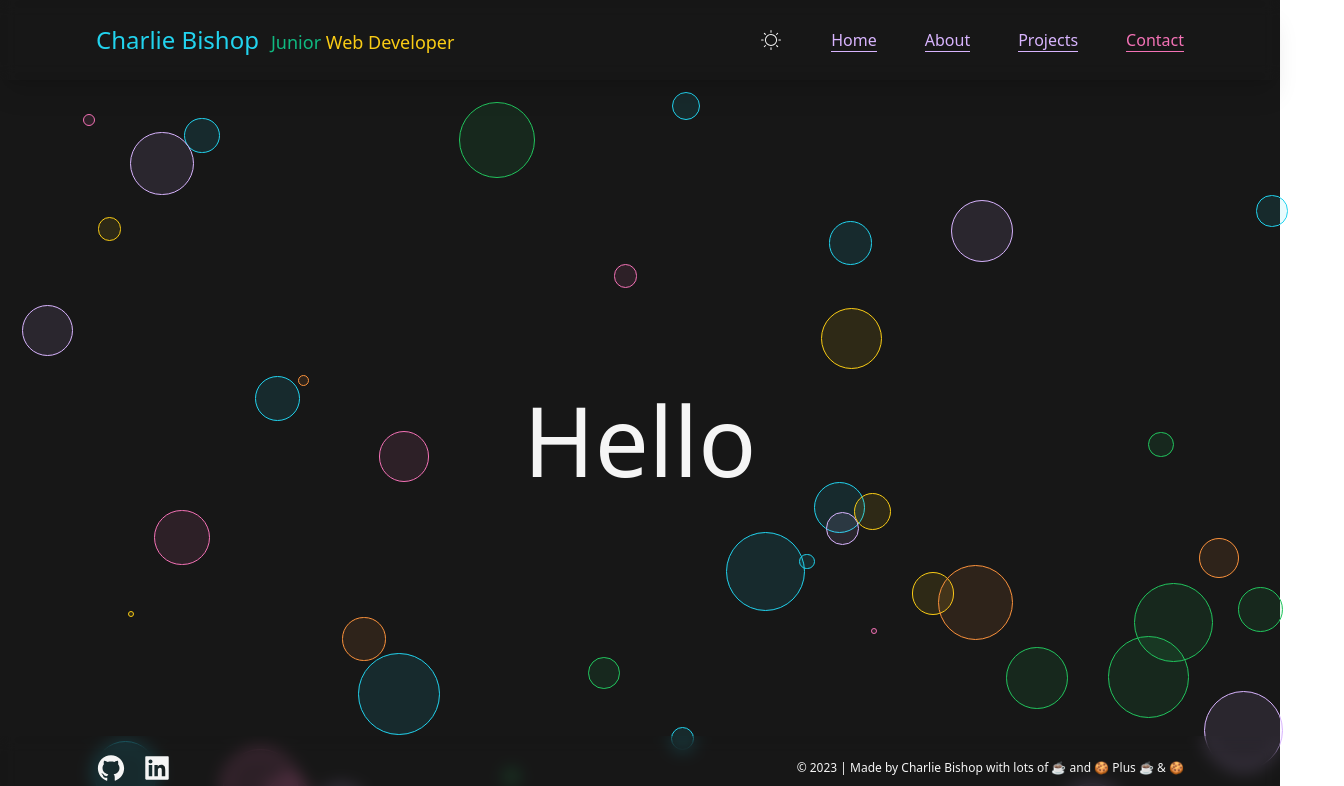
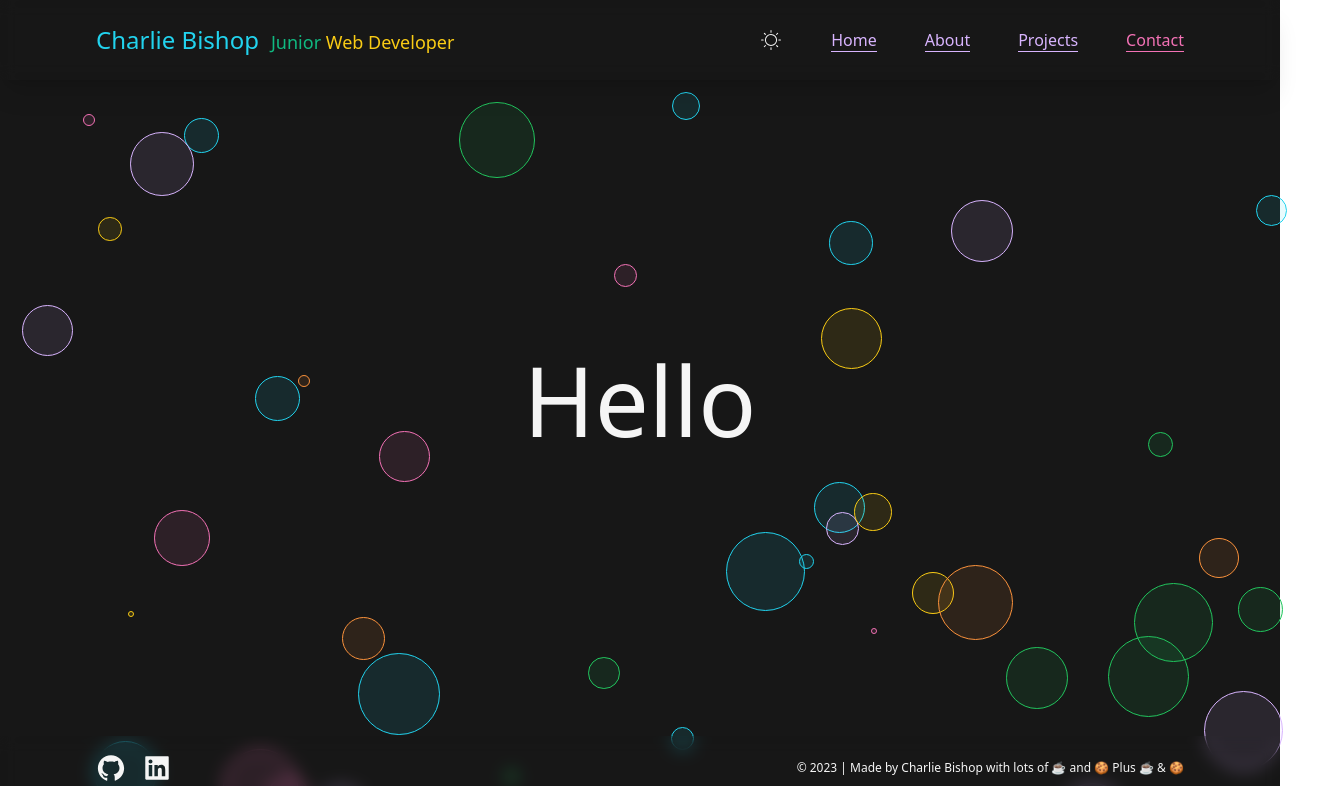
Before and after one commit to charlieBdev/portfolio, a Next.js app: page / in a window 1280 px wide. Shown: the top 786 px of the page, 1344 px wide, since content can reach past the window. Built offline with nearby package versions, Linux system fonts and the light colour scheme.

Commit message:
add plax

```diff
--- a/src/app/Components/Bubbles.jsx
+++ b/src/app/Components/Bubbles.jsx
@@ -1,37 +1,39 @@
 'use client';
 
-import { AnimatePresence, motion } from 'framer-motion';
-import { useState, useEffect } from 'react';
+import getRandomColor from '@/utils/getRandomColor';
+import {
+	AnimatePresence,
+	motion,
+	useInView,
+	useScroll,
+	useTransform,
+} from 'framer-motion';
+import { useState, useEffect, useRef } from 'react';
 
-export const Bubbles = () => {
+export const Bubbles = ({ setActiveLink }) => {
+	const ref = useRef(null);
+	const isInViewMainText = useInView(ref, { amount: 0.9 });
+
+	useEffect(() => {
+		if (isInViewMainText) setActiveLink('Home');
+	}, [isInViewMainText, setActiveLink]);
+
+	const { scrollYProgress } = useScroll({
+		target: ref,
+		offset: ['start start', 'end start'],
+	});
+
+	const backgroundY = useTransform(scrollYProgress, [0, 1], ['0%', '100%']);
+	const textY = useTransform(scrollYProgress, [0, 1], ['0%', '200%']);
+
 	const [bubbles, setBubbles] = useState([]);
 	const maxBubbleSize = 83;
-
-	const getRandomColor = () => {
-		const colors = [
-			'244, 114, 182',
-			// cyan
-			'34, 211, 238',
-			// emerald
-			// '16, 185, 129',
-			'250, 204, 21',
-			'251, 146, 60',
-			// purple
-			'216, 180, 254',
-			// green
-			'34, 197, 94',
-			// '255, 255, 255',
-			// '0, 0, 0',
-		];
-		const randomIndex = Math.floor(Math.random() * colors.length);
-		return colors[randomIndex];
-	};
 
 	useEffect(() => {
 		const initialBubbles = [];
 		for (let i = 0; i < 48; i++) {
 			initialBubbles.push({
-				id: i, // Add an ID to identify each bubble
+				id: i,
 				x: Math.random() * window.innerWidth,
 				y: Math.random() * window.innerHeight,
 				radius: Math.random() * maxBubbleSize,
@@ -47,7 +49,14 @@ export const Bubbles = () => {
 	};
 
 	return (
-		<div className='bg-inherit mt-20 fixed top-0 w-full'>
+		<div
+			ref={ref}
+			className='relative w-full min-h-[calc(100vh-5rem)] mt-20 flex flex-col justify-center items-center'
+		>
+			<motion.div style={{ y: textY }}>
+				<p className='text-8xl relative select-none z-10'>Hello</p>
+			</motion.div>
+			<div className='mt-20 w-full'>
 				<AnimatePresence>
 					{bubbles.map((bubble) => (
 						<motion.div
@@ -56,13 +65,14 @@ export const Bubbles = () => {
 								position: 'absolute',
 								left: bubble.x,
 								top: bubble.y,
+								y: backgroundY,
 								width: bubble.radius,
 								height: bubble.radius,
 								borderRadius: '50%',
 								backgroundColor: `rgba(${bubble.color}, 0.1)`,
 								border: `1px solid rgba(${bubble.color}, 1)`,
 								cursor: 'pointer',
-							zIndex: 100,
+								zIndex: 0,
 							}}
 							onClick={() => popBubble(bubble.id)}
 							className='hover:animate-pulse'
@@ -74,5 +84,6 @@ export const Bubbles = () => {
 					))}
 				</AnimatePresence>
 			</div>
+		</div>
 	);
 };
--- a/src/app/Components/MainText.jsx
+++ /dev/null
@@ -1,49 +0,0 @@
-'use client';
-import { animated, useSpring } from '@react-spring/web';
-import { motion, useInView } from 'framer-motion';
-import { useEffect, useRef } from 'react';
-
-export const MainText = ({ setActiveLink }) => {
-	const getRandomDelay = () => Math.floor(Math.random() * 1000) + 500; // Adjust delay range as needed
-
-	const flickerAnimation = useSpring({
-		to: async (next) => {
-			while (true) {
-				await next({ opacity: 0.3 });
-				await next({ opacity: 1 });
-				await next({ opacity: 0.6 });
-				await next({ opacity: 1 });
-				await next({ opacity: 0.4 });
-				await next({ opacity: 1 });
-				await next({ opacity: 0.5 });
-				await next({ opacity: 1 });
-				await next({ opacity: 0.7 });
-				await next({ opacity: 1 });
-
-				await new Promise((resolve) => setTimeout(resolve, getRandomDelay()));
-			}
-		},
-		from: { opacity: 1 },
-		config: { tension: 200, friction: 10 },
-	});
-
-	const ref = useRef(null);
-	const isInViewMainText = useInView(ref, { amount: 0.9 });
-
-	useEffect(() => {
-		if (isInViewMainText) setActiveLink('Home');
-	}, [isInViewMainText, setActiveLink]);
-
-	return (
-		<div
-			ref={ref}
-			className='min-h-[calc(100svh-5rem)] mt-20 flex flex-col items-center justify-center gap-3 select-none p-6 xl:px-24 xl:items-center hover:cursor-pointer overflow-hidden'
-		>
-			<motion.div drag>
-				<animated.p style={flickerAnimation} className='text-8xl relative'>
-					Hello
-				</animated.p>
-			</motion.div>
-		</div>
-	);
-};
--- a/src/app/Components/index.tsx
+++ b/src/app/Components/index.tsx
@@ -10,6 +10,5 @@ import Navbar from './Navbar';
 import ProjectCard from './ProjectCard';
 import ProjectsList from './ProjectsList';
 import SkillsList from './SkillsList';
-export { MainText } from './MainText';
 export { Spinner } from './Spinner';
 export { SkillsCard } from './SkillsCard';
--- /dev/null
+++ b/src/app/context/NavContext.js
@@ -0,0 +1,23 @@
+'use client';
+
+import React, { createContext, useContext, useState } from 'react';
+
+const NavContext = createContext();
+
+export const NavProvider = ({ children }) => {
+	const [isNavOpen, setIsNavOpen] = useState(false);
+
+	const toggleNav = () => {
+		setIsNavOpen(!isNavOpen);
+	};
+
+	return (
+		<NavContext.Provider value={{ isNavOpen, toggleNav }}>
+			{children}
+		</NavContext.Provider>
+	);
+};
+
+export const useNav = () => {
+	return useContext(NavContext);
+};
--- a/src/app/globals.css
+++ b/src/app/globals.css
@@ -33,7 +33,7 @@ textarea {
 	height: 100vh;
 	top: 0;
 	left: 0;
-	z-index: 30;
+	z-index: 50;
 	display: flex;
 	flex-direction: column;
 	justify-content: space-evenly;
--- a/src/app/page.tsx
+++ b/src/app/page.tsx
@@ -1,7 +1,7 @@
 'use client';
 
 import { useState } from 'react';
-import { Bubbles, MainText } from './Components';
+import { Bubbles } from './Components';
 import Navbar from './Components/Navbar';
 import { AboutPage } from './Components/AboutPage';
 import { ContactPage } from './Components/ContactPage';
@@ -13,9 +13,8 @@ export default function Home() {
 	return (
 		<div>
 			<Navbar activeLink={activeLink} setActiveLink={setActiveLink} />
-			<Bubbles />
 
-			<MainText setActiveLink={setActiveLink} />
+			<Bubbles setActiveLink={setActiveLink} />
 
 			<AboutPage setActiveLink={setActiveLink} />
 
--- /dev/null
+++ b/src/utils/getRandomColor.ts
@@ -0,0 +1,19 @@
+export default function getRandomColor() {
+	const colors = [
+		'244, 114, 182',
+		// cyan
+		'34, 211, 238',
+		// emerald
+		// '16, 185, 129',
+		'250, 204, 21',
+		'251, 146, 60',
+		// purple
+		'216, 180, 254',
+		// green
+		'34, 197, 94',
+		// '255, 255, 255',
+		// '0, 0, 0',
+	];
+	const randomIndex = Math.floor(Math.random() * colors.length);
+	return colors[randomIndex];
+}
```
Lines whose indentation alone changed are shown as unchanged.
